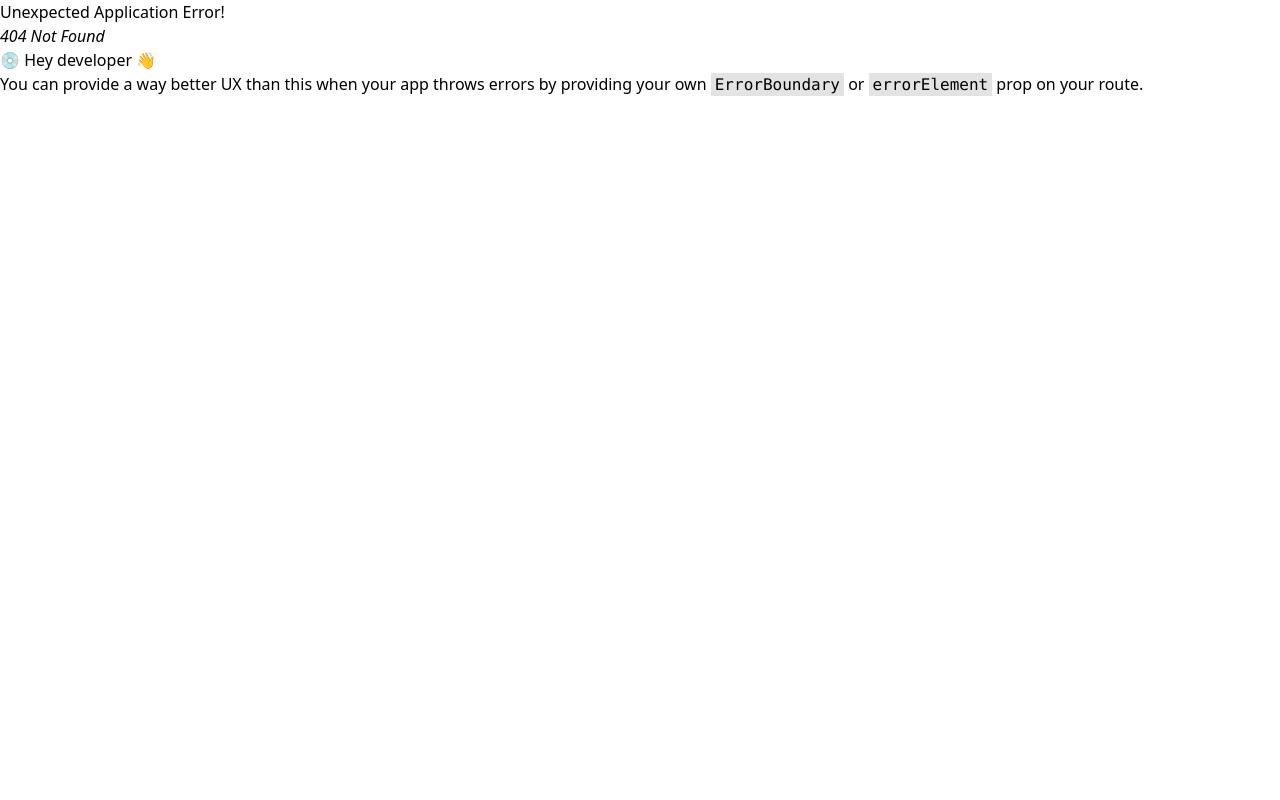
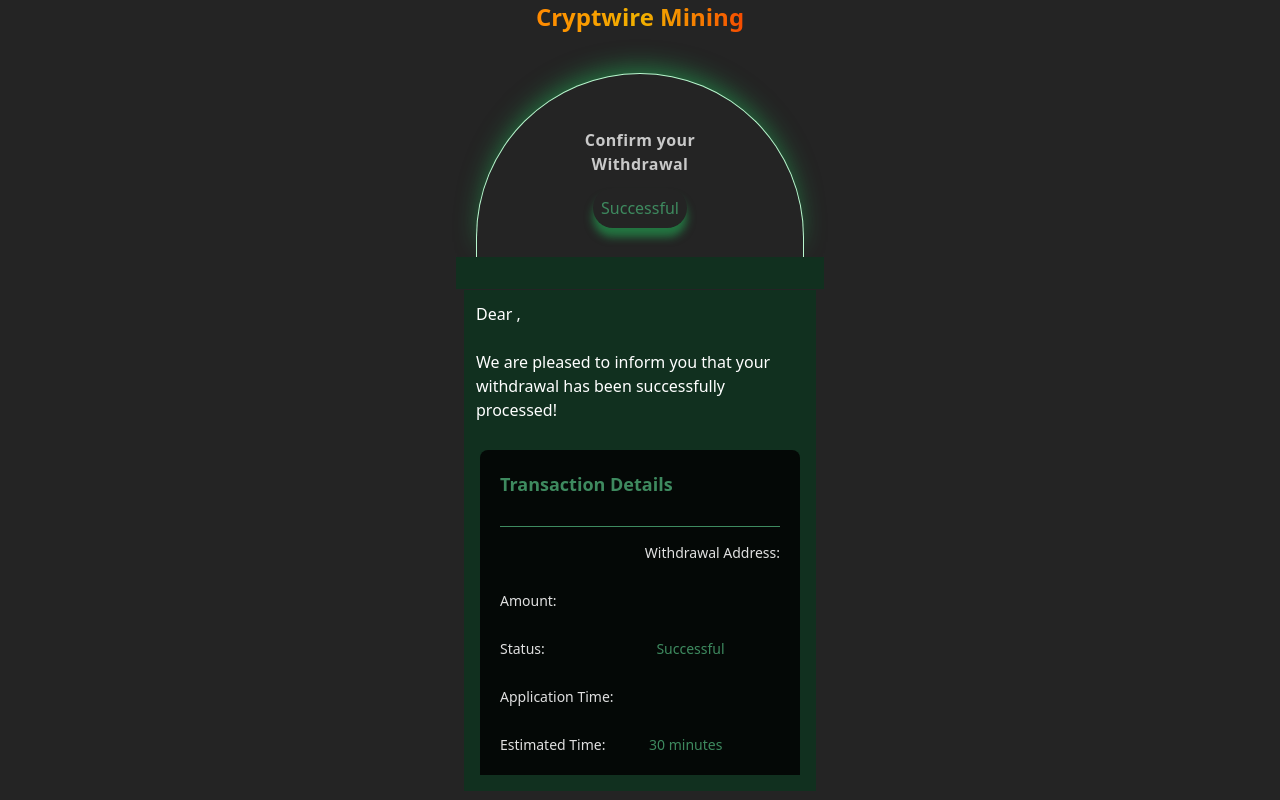
Before and after one commit to Excel62/cryptwire-mining, a React (Vite) app: page /withdrawal-success in a window 1280 px wide. Before the commit this address had no page. Built offline with nearby package versions, Linux system fonts and the light colour scheme.

Commit message:
Withdrawal Successful

```diff
--- a/src/Pages/Home.jsx
+++ b/src/Pages/Home.jsx
@@ -1,5 +1,4 @@
 import { useNavigate } from "react-router-dom"
-import WithdrawalInput from './WithdrawalInput';
 
 const Home = () => {
   const navigate = useNavigate();
@@ -16,6 +15,9 @@
       <button onClick={() => handleNavigate("/withdrawal-input")} className="bg-blue-500 text-white px-4 py-2 mt-5 rounded hover:bg-blue-600 transition-colors">
         Go to Withdrawal Input
       </button>
+      <button onClick={() => handleNavigate("/withdrawal-success-input")} className="bg-blue-500 text-white px-4 py-2 mt-5 rounded hover:bg-blue-600 transition-colors">
+         Withdrawal Success
+      </button>
     </div>
   )
 }
--- /dev/null
+++ b/src/Pages/WithdrawalSucsess.jsx
@@ -0,0 +1,75 @@
+import { useLocation } from "react-router-dom";
+
+const WithdrawalProcessing = () => {
+  const location = useLocation();
+  const {
+    clientName,
+    withdrawalAmount,
+    withdrawalCurrency,
+    withdrawalAddress,
+    withdrawalTime,
+  } = location.state || {};
+
+  return (
+    <div className="flex flex-col items-center justify-center w-full min-h-screen bg-[#242424] text-white px-4">
+      <h1 className="text-2xl font-bold mb-10 text-center  bg-gradient-to-r from-orange-400 via-yellow-500 to-orange-600 bg-clip-text text-transparent">
+        Cryptwire Mining
+      </h1>
+
+      {/* Half moon with shadow on top curved part */}
+      <div
+        className="w-82 h-46 bg-[#242424] rounded-t-full border border-green-200 border-b-0 flex flex-col items-center justify-center "
+        style={{ boxShadow: "0 -10px 25px -5px rgba(34, 197, 94, 0.5)" }}
+      >
+        <span className=" text-center font-semibold not-italic tracking-wide text-[#c9c9c9] p-3 mt-3 text-2l">
+          Confirm your {withdrawalCurrency} <br /> Withdrawal
+        </span>
+
+        <button
+          className="shadow-lg rounded-full text-[#3e8a5f] p-2"
+          style={{ boxShadow: "0px 9px 8px 0px rgba(34, 197, 94, 0.5)" }}
+        >
+          Successful
+        </button>
+      </div>
+      <div className="w-92  h-8 mb-[0.5px] bg-[#11301f] justify-center "></div>
+
+      <div className="w-88  mb-2 bg-[#11301f]">
+        <h2 className="p-3">Dear {clientName},</h2>
+        <h2 className="p-3">
+          We are pleased to inform you that your {withdrawalCurrency} withdrawal
+          has been successfully processed!
+        </h2>
+        <div className="w-auto  bg-[#040806] m-4 rounded-tl-lg rounded-tr-lg p-5">
+          <h1 className="text-lg font-bold text-[#3e8a5f]">
+            Transaction Details
+          </h1>
+          <hr className="border-[#3e8a5f] mt-7 mb-2" />
+          <p className="text-sm text-[#e0e0e0] break-all text-right mt-4">
+            Withdrawal Address:{" "}
+            <span className="text-[#3e8a5f]">{withdrawalAddress}</span>
+          </p>
+          <p className="text-sm text-[#e0e0e0] mt-7">
+            Amount:{" "}
+            <span className="text-[#3e8a5f] ml-27">
+              {withdrawalAmount} {withdrawalCurrency}
+            </span>
+          </p>
+          <p className="text-sm text-[#e0e0e0] mt-7">
+            Status: <span className="text-[#3e8a5f] ml-27">Successful</span>
+          </p>
+          <p className="text-sm text-[#e0e0e0] mt-7">
+            Application Time:{" "}
+            <span className="text-[#3e8a5f] ml-1">{withdrawalTime}</span>
+          </p>
+          <p className="text-sm text-[#e0e0e0] mt-7">
+            Estimated Time:{" "}
+            <span className="text-[#3e8a5f] ml-10">30 minutes</span>
+          </p>
+        </div>
+      </div>
+    </div>
+  );
+};
+
+export default WithdrawalProcessing;
--- /dev/null
+++ b/src/Pages/WithwrawalsucsessInput.jsx
@@ -0,0 +1,56 @@
+import {useNavigate} from 'react-router-dom';
+import { useState } from 'react';
+
+
+
+
+
+const WithdrawalSucessInput = () => {
+
+  const navigate = useNavigate();
+  const [withdrawalAmount, setWithdrawalAmount] = useState('');
+  const [withdrawalCurrency, setWithdrawalCurrency] = useState('');
+  const [withdrawalAddress, setWithdrawalAddress] = useState('');
+  const [withdrawalTime, setWithdrawalTime] = useState('');
+  const [clientName, setClientName] = useState('');
+  const handleGenerate = () => {
+   try{
+     console.log("Withdrawal details generated");
+    navigate('/withdrawal-success',{
+      state:{
+        clientName,
+        withdrawalAmount,
+        withdrawalCurrency,
+        withdrawalAddress,
+        withdrawalTime
+      }
+    });
+   }catch(e){
+      console.error("Error generating withdrawal details:", e);
+   }
+  };
+  return (
+    <div className="flex flex-col gap-2 w-full h-[100vh] align-center justify-center p-4 bg-gray-800 text-white">
+      <h1 className="text-2xl font-bold mb-4">Withdrawal Input Form</h1>
+
+     <label htmlFor="clientName"> Client Name:</label>
+      <input onChange={(e) => setClientName(e.target.value)} className="input-field" type="text" id="clientName" name="clientName" />
+
+      <label htmlFor="withdrawal">Withdrawal Amount:</label>
+      <input onChange={(e) => setWithdrawalAmount(e.target.value)} className="input-field" type="number" id="withdrawal" name="withdrawal" />
+
+      <label htmlFor="withdrawalCurrency">Currency:</label>
+      <input onChange={(e) => setWithdrawalCurrency(e.target.value)} className="input-field" type="text" placeholder="e.g BTC" />
+
+      <label htmlFor="withdrawalAddress">Withdrawal Address:</label>
+      <input onChange={(e) => setWithdrawalAddress(e.target.value)} className="input-field" type="text" id="withdrawalAddress" name="withdrawalAddress" placeholder="Enter withdrawal address" />
+
+      <label htmlFor="withdrawalTime">Time:</label>
+      <input onChange={(e) => setWithdrawalTime(e.target.value)} className="input-field" type="datetime-local" id="withdrawalTime" name="withdrawalTime" />
+
+      <button onClick={handleGenerate} className="bg-blue-500 text-white px-4 py-2 mt-5 rounded hover:bg-blue-600 transition-colors">Generate</button>
+    </div>
+  );
+};
+
+export default WithdrawalSucessInput;
```
Also changed, not shown: src/main.jsx (+10 -0 lines).
